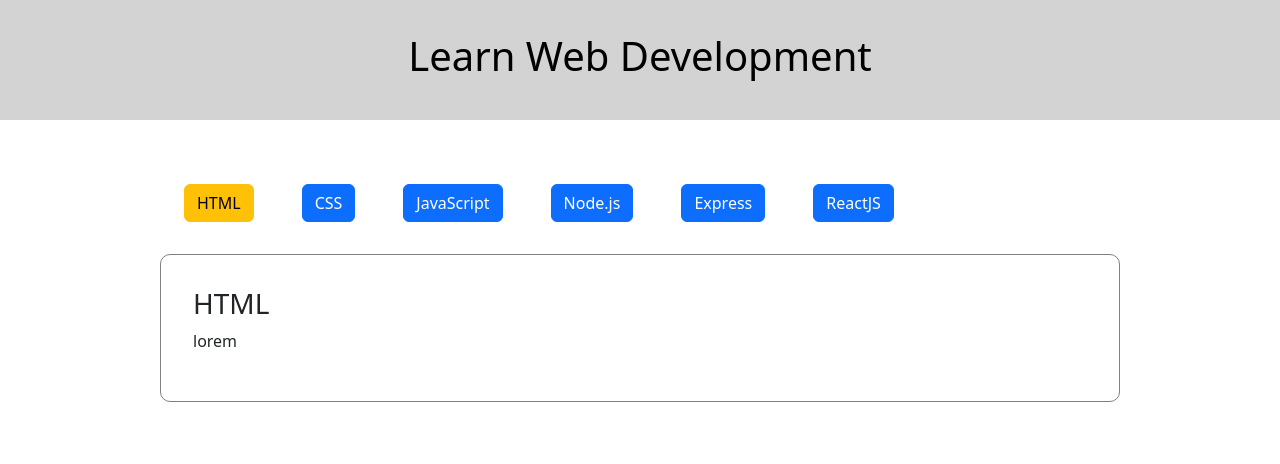
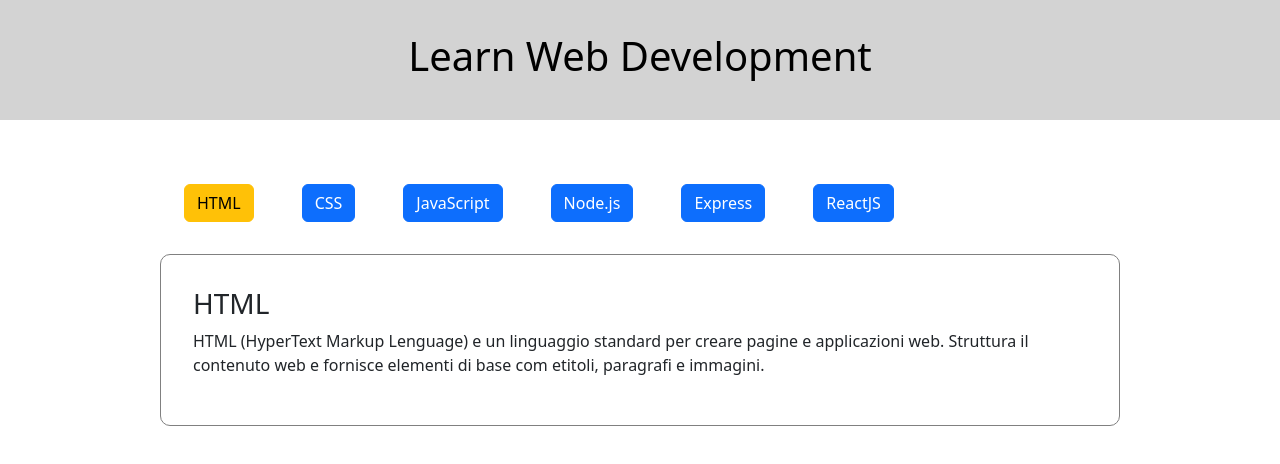
Before and after one commit to leonardopalluzzi/react-use-state, a React (Vite) app: page / in a window 1280 px wide. Shown: the top 464 px of the page. Built offline with nearby package versions, Linux system fonts and the light colour scheme.

Commit message:
add tabs content

```diff
--- a/src/components/Main.jsx
+++ b/src/components/Main.jsx
@@ -8,32 +8,32 @@
         {
             id: 1,
             title: 'HTML',
-            content: 'lorem',
+            content: 'HTML (HyperText Markup Lenguage) e un linguaggio standard per creare pagine e applicazioni web. Struttura il contenuto web e fornisce elementi di base com etitoli, paragrafi e immagini.'
         },
         {
             id: 2,
             title: 'CSS',
-            content: 'lorem',
+            content: 'CSS (acronimo di Cascading Style Sheets) è un linguaggio usato per definire la formattazione e lo stile visuale di documenti HTML, XHTML o XML. È facile da imparare e capire e fornisce un controllo completo sulla presentazione di pagine web.'
         },
         {
             id: 3,
             title: 'JavaScript',
-            content: 'lorem',
+            content: "JavaScript è un linguaggio di programmazione che gli sviluppatori utilizzano per realizzare pagine Web interattive. Le funzioni di JavaScript possono migliorare l'esperienza utente nel sito Web: dall'aggiornamento dei feed dei social media fino alla visualizzazione di animazioni e mappe interattive."
         },
         {
             id: 4,
             title: 'Node.js',
-            content: 'lorem',
+            content: 'Node.js è un runtime Javascript. In pratica, un ambiente di esecuzione che permette di eseguire codice Javascript come un qualsiasi linguaggio di programmazione.'
         },
         {
             id: 5,
             title: 'Express',
-            content: 'lorem',
+            content: 'js, o semplicemente Express, è un framework di applicazioni Web back-end per la creazione di API RESTful con Node. js, rilasciato come software gratuito e open source sotto la licenza MIT. È progettato per la creazione di applicazioni Web e API.'
         },
         {
             id: 6,
             title: 'ReactJS',
-            content: 'lorem',
+            content: 'React (noto anche come React.js o ReactJS) è una libreria JavaScript front-end gratuita e open source che mira a rendere più "senza soluzione di continuità" la creazione di interfacce utente basate su componenti. È gestito da Meta (ex Facebook) e da una comunità di singoli sviluppatori e aziende.'
         }
     ]
 
```
